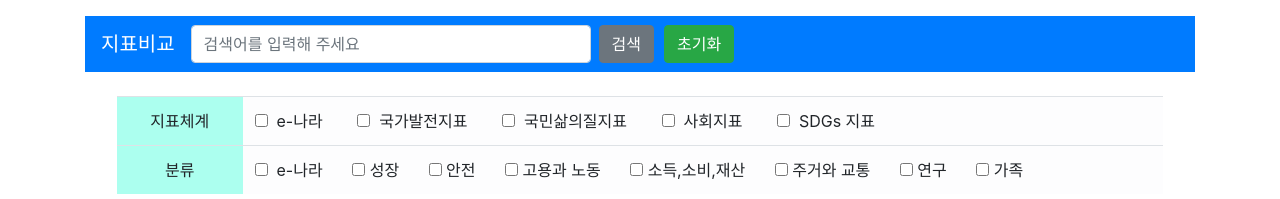
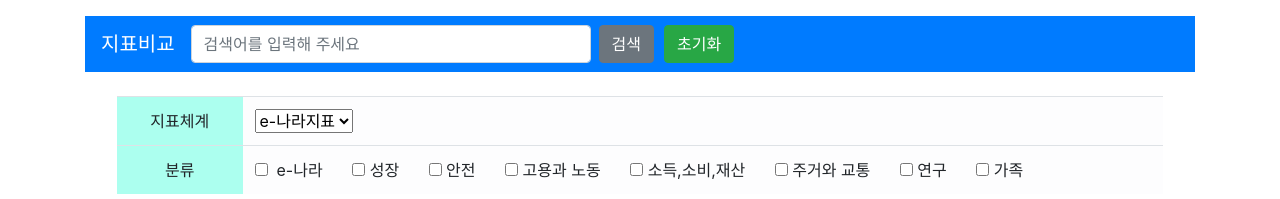
Before and after one commit to Kim-Dong-Kyu/Vanila, a plain HTML site: page bootTest/test.html in a window 1280 px wide. Shown: the top 199 px of the page. Drawn offline with nearby package versions, Linux system fonts and the light colour scheme.

Commit message:
checkbox  -> select

```diff
--- a/bootTest/test.html
+++ b/bootTest/test.html
@@ -42,11 +42,13 @@
                   <tr class="table-light">
                     <td style="width:12%; text-align: center; background-color:#ACFFEF;">지표체계</td>
                     <td style="width:88%;">
-                        <input type="checkbox">&nbsp;&nbsp;e-나라 </input>
-                        <input type="checkbox" style="margin-left: 30px;">&nbsp;&nbsp;국가발전지표 </input>
-                        <input type="checkbox" style="margin-left: 30px;">&nbsp;&nbsp;국민삶의질지표 </input>
-                        <input type="checkbox" style="margin-left: 30px;">&nbsp;&nbsp;사회지표 </input>
-                        <input type="checkbox" style="margin-left: 30px;">&nbsp;&nbsp;SDGs 지표 </input>
+                        <select>
+                          <option>e-나라지표</option>
+                          <option>국가발전</option>
+                          <option>삶의질</option>
+                          <option>사회지표</option>
+                          <option>SDGs지표</option>
+                        </select>
 
                     </td>
                   </tr>
```
